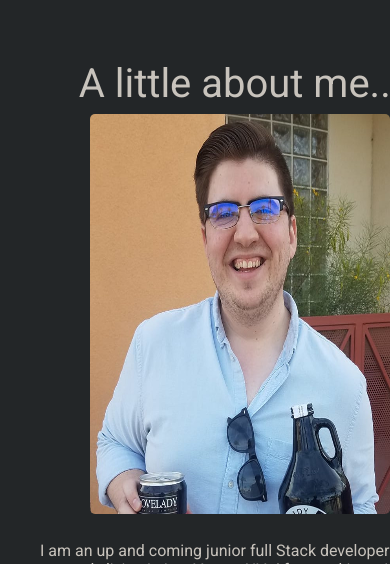
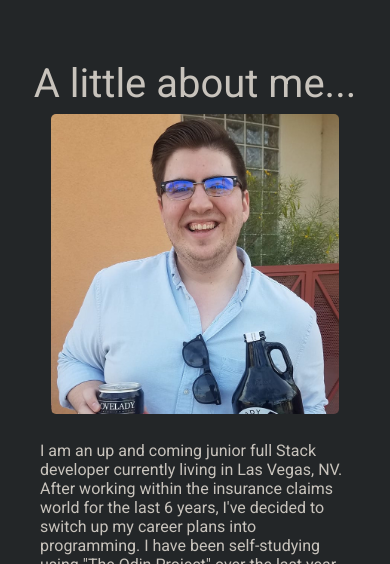
Before and after one commit to MMathew93/portfolio-webpage, a Vue app: page / in a window 390 px wide. Shown: the part 888-1452 px from the top of the page. Built offline with nearby package versions, Linux system fonts and the light colour scheme.

Commit message:
working on mobile adaption

```diff
--- a/src/components/About.vue
+++ b/src/components/About.vue
@@ -20,8 +20,9 @@
       </div>
       <div class="skillsinfo">
         <h1 class="title">Skills and Technologies</h1>
-        <div id="skills-box">
-          <div id="fontend" class="tech-box">
+        <div id="skills-box" class="tile is-ancestor is-vertical">
+          <div class="tile is-parent">
+            <div id="fontend" class="tech-box tile">
               <div class="techTitle">
                 Front-End
               </div>
@@ -41,7 +42,10 @@
                 <img src="../assets/tech icons/frontend/pug.png" alt="Pug" />
               </div>
               <div class="iconText">
-              <img src="../assets/tech icons/frontend/csslogo.png" alt="CSS" />
+                <img
+                  src="../assets/tech icons/frontend/csslogo.png"
+                  alt="CSS"
+                />
               </div>
               <div class="iconText">
                 <img
@@ -56,7 +60,7 @@
                 />
               </div>
             </div>
-          <div id="backend" class="tech-box">
+            <div id="backend" class="tech-box tile">
               <div class="techTitle">
                 Back-End
               </div>
@@ -103,7 +107,9 @@
                 />
               </div>
             </div>
-          <div id="devops" class="tech-box">
+          </div>
+          <div class="tile is-parent">
+            <div id="devops" class="tech-box tile">
               <div class="techTitle">
                 DevOps
               </div>
@@ -117,7 +123,10 @@
                 />
               </div>
               <div class="iconText">
-              <img src="../assets/tech icons/devops/heroku.png" alt="Heroku" />
+                <img
+                  src="../assets/tech icons/devops/heroku.png"
+                  alt="Heroku"
+                />
               </div>
               <div class="iconText">
                 <img src="../assets/tech icons/devops/npm.png" alt="npm" />
@@ -129,7 +138,7 @@
                 />
               </div>
             </div>
-          <div id="tools" class="tech-box">
+            <div id="tools" class="tech-box tile">
               <div class="techTitle">
                 Tools
               </div>
@@ -140,10 +149,16 @@
                 />
               </div>
               <div class="iconText">
-              <img src="../assets/tech icons/tools/vscode.png" alt="VS Code" />
+                <img
+                  src="../assets/tech icons/tools/vscode.png"
+                  alt="VS Code"
+                />
               </div>
               <div class="iconText">
-              <img src="../assets/tech icons/tools/postman.png" alt="Postman" />
+                <img
+                  src="../assets/tech icons/tools/postman.png"
+                  alt="Postman"
+                />
               </div>
               <div class="iconText">
                 <img
@@ -155,12 +170,11 @@
           </div>
         </div>
       </div>
+    </div>
   </section>
 </template>
 
 <script>
-// @ is an alias to /src
-
 export default {
   name: "About"
 };
@@ -189,6 +203,7 @@ export default {
 .itsame > img {
   border-radius: 5px;
   height: 400px;
+  min-width: 384px;
 }
 
 #summary {
@@ -199,7 +214,7 @@ export default {
   line-height: normal;
 }
 
-#skills-box {
+.is-parent {
   display: flex;
   flex-wrap: wrap;
   justify-content: center;
@@ -234,7 +249,7 @@ export default {
   justify-content: center;
   border: 1px solid white;
   margin: 15px;
-  width: 450px;
+  max-width: 410px;
 }
 
 .techTitle {
@@ -252,9 +267,9 @@ export default {
     flex-direction: column;
   }
 
-  img {
-    height: 320px;
-    width: 300px;
+  .itsame > img {
+    height: 300px;
+    min-width: 284px;
   }
 }
 /*Mobile Mix-ins*/
```
Lines whose indentation alone changed are shown as unchanged.
